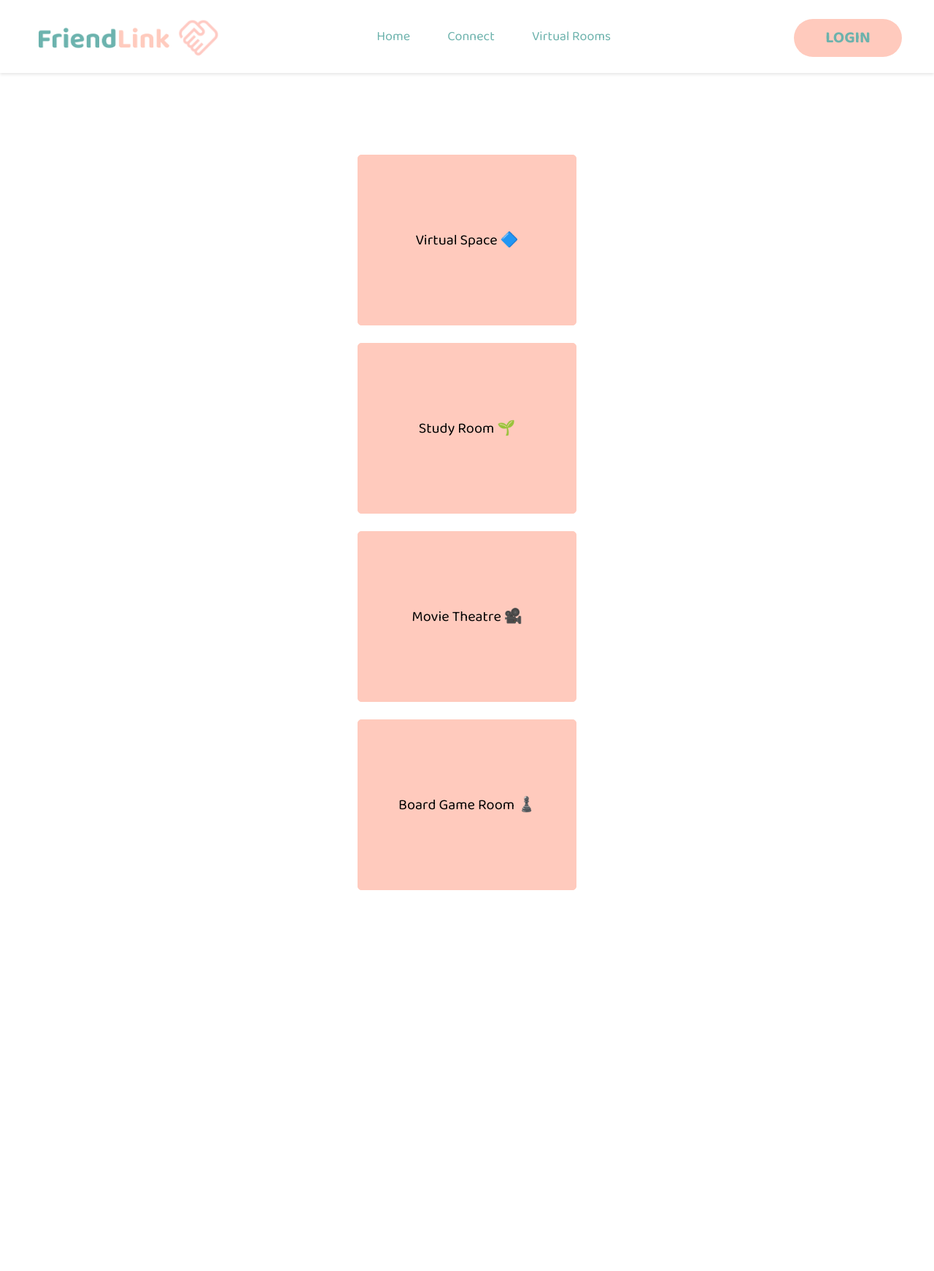
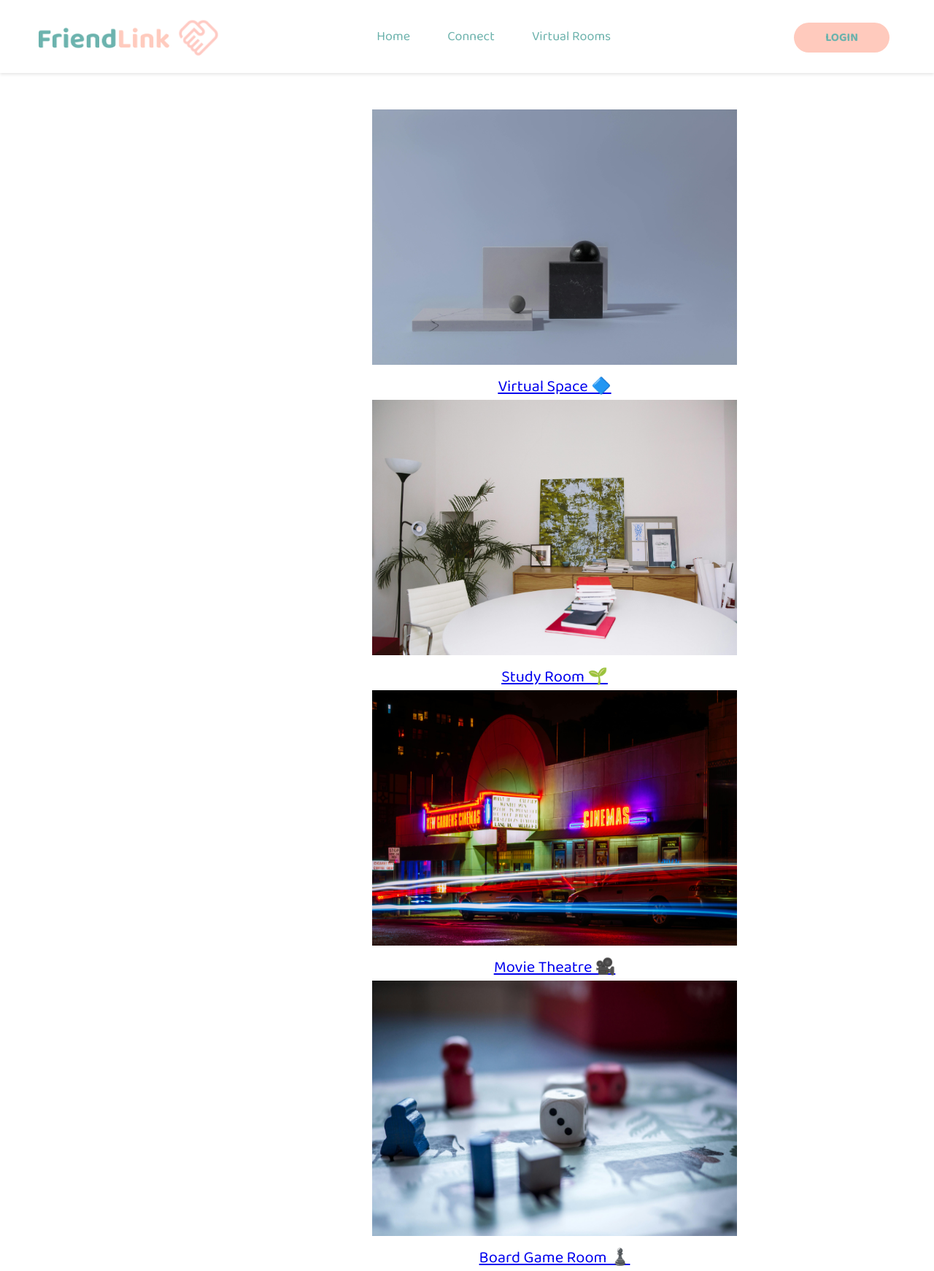
Before and after one commit to Iamthegoy/newhacks2025, a Flask app: page /virtualrooms in a window 1280 px wide. Shown: the whole page at 73% size. Before the commit the page ends 1220 px from the top, so only its background shows below. Run offline with Flask 3, Linux system fonts and the light colour scheme.

Commit message:
Edited Virtual Rooms page

```diff
--- a/Website/static/navbar.css
+++ b/Website/static/navbar.css
@@ -36,7 +36,7 @@ nav {
 
 nav a {
     text-decoration: none;
-    color: #557c83;
+    color: #6CB2AC;
     padding:0 1.5rem;
 }
 nav a:hover{
@@ -68,6 +68,4 @@ nav a:hover{
 
 .btn-link, .btn-link:hover {
     text-decoration: none;
-    color: #6CB2AC;
-    font-size: 22px
 }
--- a/Website/static/virtualrooms.css
+++ b/Website/static/virtualrooms.css
@@ -4,32 +4,9 @@
     font-family: 'Baloo 2', sans-serif;
 }
 
-  .forums {
-    display: flex;
-    width: 51.5%;
-    margin: auto;
-    flex-wrap: wrap;
-    padding: 200px 10px;
-    justify-content: center;
-  }
-
-  .box {
-    color: black;
-    background-color: #FFCABD;
-    width: 300px;
-    padding: 100px 50px;
-    margin: 12px;
-    border: 1px solid #FFCABD;
-    border-radius: 5px;
-    font-size: 20px;
-    text-align: center;
-  }
-
-  .box:hover{
-    background-color: #FFDAD0;
-    border: #FFDAD0;
-  }
-
-.box-link {
-    text-decoration: none;
-  }
+.images {
+  position: absolute;
+  top: 150px;
+  left: 510px;
+  font-size: 22px;
+}
--- a/Website/templates/virtualrooms.html
+++ b/Website/templates/virtualrooms.html
@@ -22,11 +22,15 @@
     </div>
   </nav>
 <body>
-  <div class="forums">
-    <a class="box-link" href="http://localhost:3000"><div class="box">Virtual Space 🔷</div></a>
-    <a class="box-link" id="studyRoom" href="room/<username>"><div class="box">Study Room 🌱</div></a>
-    <a class="box-link" href="/"><div class="box">Movie Theatre 🎥</div>
-    <a class="box-link" href="/"><div class="box">Board Game Room ♟️</div></a>
+  <div class="images">
+    <img src="static/images/virtual_space.jpg" alt="Virtual Space" width="500" height="350">
+    <p style="text-align: center;"><a href="http://localhost:3000">Virtual Space 🔷</a></p>
+    <img src="static/images/study_room.jpg" alt="Study Room" width="500" height="350">
+    <p style="text-align: center;"><a id="studyRoom" href="room/<username>">Study Room 🌱</a></p>
+    <img src="static/images/movie_theatre.jpg" alt="Movie Theatre" width="500" height="350">
+    <p style="text-align: center;"><a href="/">Movie Theatre 🎥</a></p>
+    <img src="static/images/board_game.jpg" alt="Board Game Room" width="500" height="350">
+    <p style="text-align: center;"><a href="/">Board Game Room ♟️</a></p>
   </div>
 
   <!-- Link JS file -->
```
Also changed, not shown: Website/static/images/board_game.jpg (renamed from Website/static/images/board game.jpg), Website/static/images/study_room.jpg (renamed from Website/static/images/study space.jpg).
